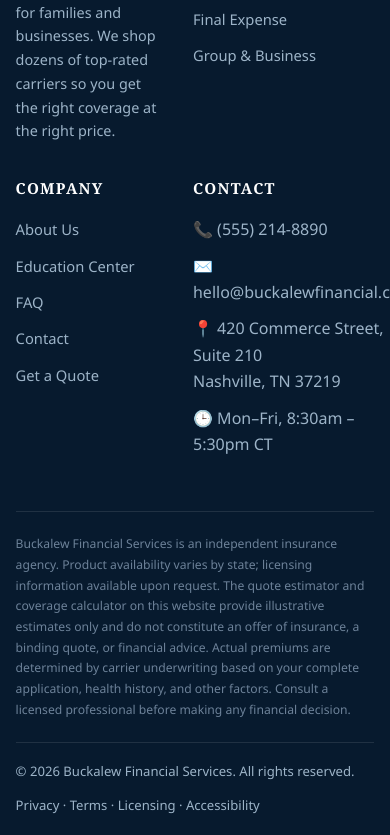
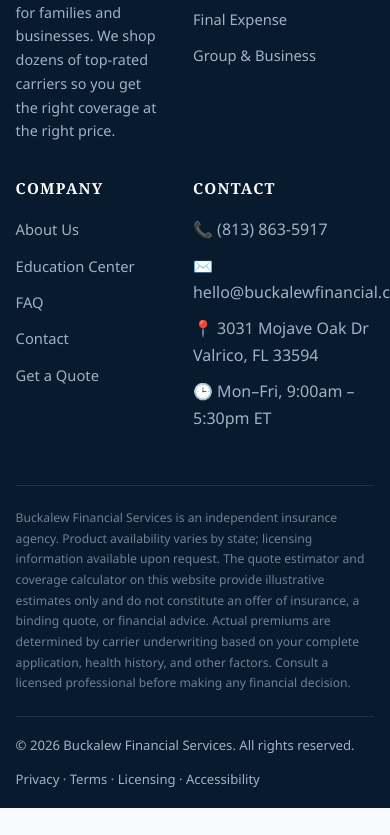
Before and after one commit to larrybuckalew/buckalew-financial, a React (Vite) app: page / in a window 390 px wide. Shown: the part 6505-7340 px from the top of the page. After the commit the page ends 7313 px from the top, so only its background shows below. Built offline with nearby package versions, Linux system fonts and the light colour scheme.

Commit message:
Update footer with real phone, address, and hours

```diff
--- a/src/components/Footer.jsx
+++ b/src/components/Footer.jsx
@@ -46,10 +46,10 @@ export default function Footer() {
           <div>
             <h4>Contact</h4>
             <ul className="footer-links">
-              <li>📞 (555) 214-8890</li>
+              <li>📞 (813) 863-5917</li>
               <li>✉️ hello@buckalewfinancial.com</li>
-              <li>📍 420 Commerce Street, Suite 210<br />Nashville, TN 37219</li>
-              <li>🕒 Mon–Fri, 8:30am – 5:30pm CT</li>
+              <li>📍 3031 Mojave Oak Dr<br />Valrico, FL 33594</li>
+              <li>🕒 Mon–Fri, 9:00am – 5:30pm ET</li>
             </ul>
           </div>
         </div>
```
